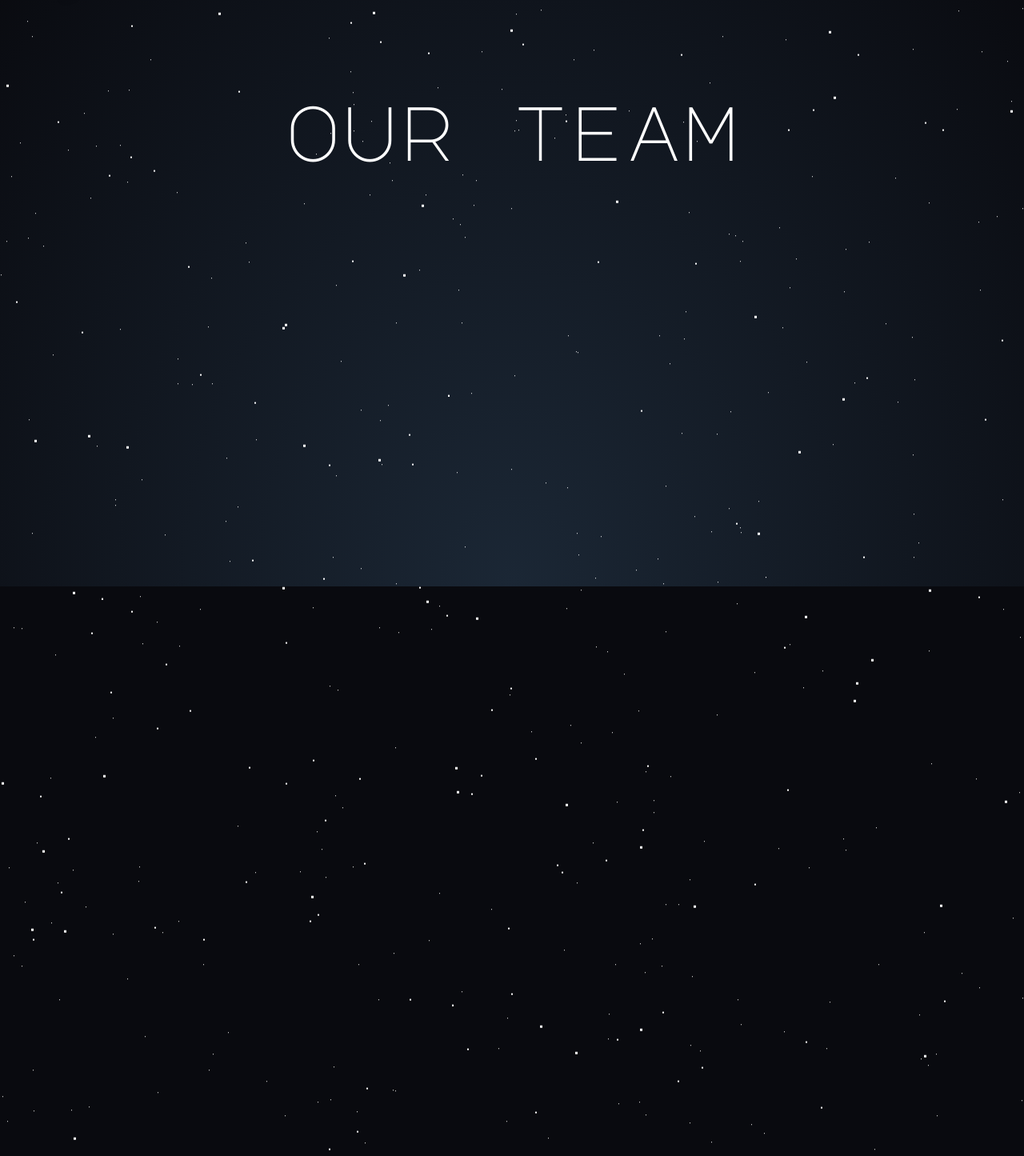
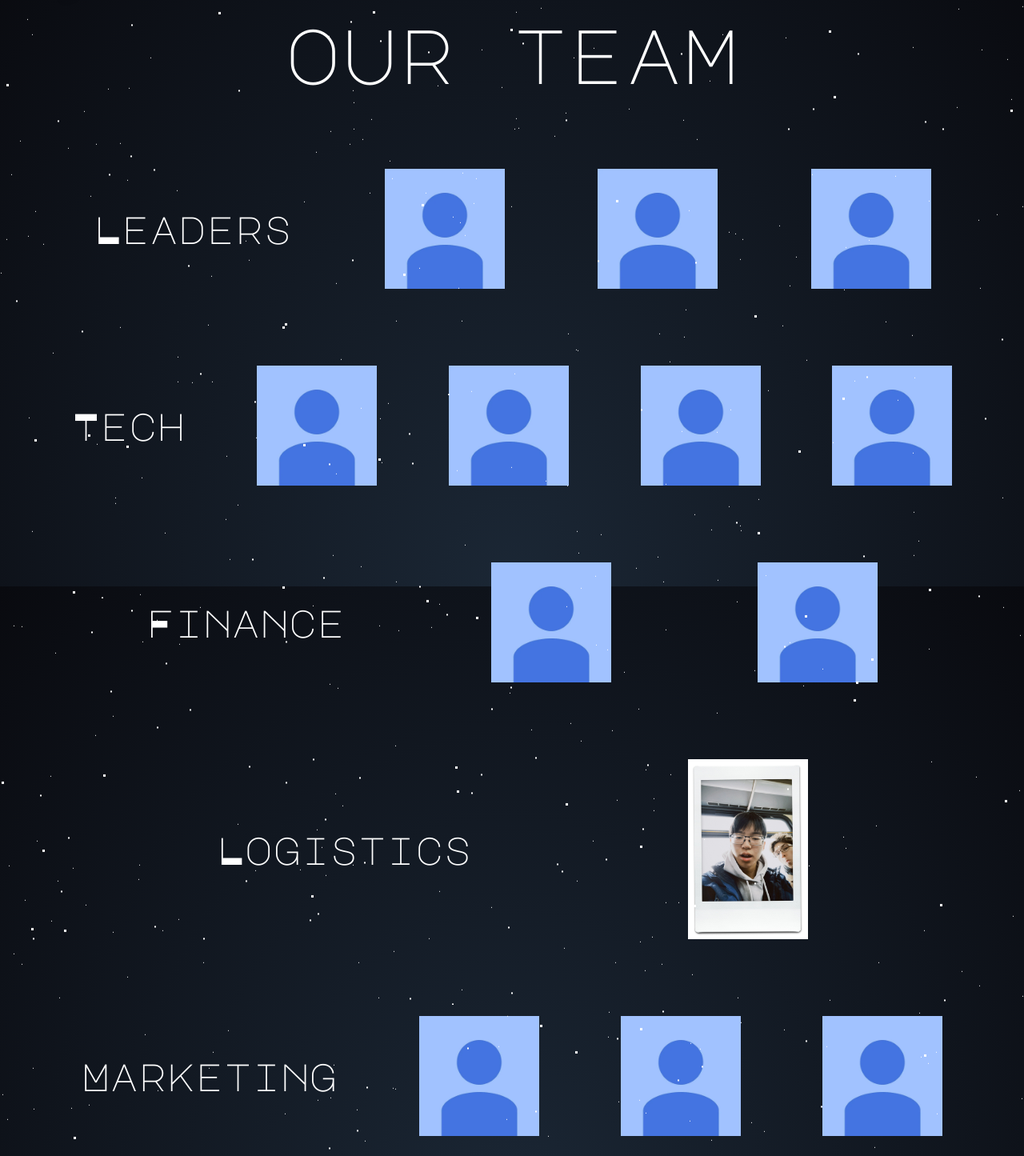
Before and after one commit to Amelia1110/AstralHacks, a Next.js app: page /team in a window 1280 px wide. Shown: the part 67-1512 px from the top of the page at 80% size. Before the commit the page ends 800 px from the top, so only its background shows below. Built offline with nearby package versions, Linux system fonts and the light colour scheme.

Commit message:
Image stuff

```diff
--- a/pages/team.tsx
+++ b/pages/team.tsx
@@ -6,11 +6,12 @@ const majorMonoDisplay = Major_Mono_Display({
     variable: '--font-major_mono_display',
     weight: '400'
 })
-
+var width = 150
+var height = 150
+var defaultStuff = "text-5xl self-center text-right font-heading text-white"
 export default function SponsorInfo() {
     return (
         <>
-
             <Head>
                 <title>Our Team</title>
                 <meta name="description" content="Generated by create next app" />
@@ -18,11 +19,47 @@ export default function SponsorInfo() {
                 <link rel="icon" href="/favicon.ico" />
             </Head>
             <div className="flex justify-center items-center">
-            <h1 className={`${majorMonoDisplay.variable} col-span-3 font-heading text-white text-8xl text-right pt-24`}>our team</h1>
+            <h1 className={`${majorMonoDisplay.variable} text-8xl text-right font-heading text-white`}>our team</h1>
             </div>
-            <div className="grid ">
+            <div className="flex justify-evenly pt-24">
+                <h1 className={`${majorMonoDisplay.variable} ${defaultStuff}`}>Leaders</h1>
+                <img src="/anon.png" width={width} height={height}/>
+                <img src="/anon.png" width={width} height={height}/>
+                <img src="/anon.png" width={width} height={height}/>
+            </div>
+            <div className="flex justify-evenly pt-24">
+                <h1 className={`${majorMonoDisplay.variable} ${defaultStuff}`}>Tech</h1>
+                <img src="/anon.png" width={width} height={height}/>
+                <img src="/anon.png" width={width} height={height}/>
+                <img src="/anon.png" width={width} height={height}/>
+                <img src="/anon.png" width={width} height={height}/>
+            </div>
+            <div className="flex justify-evenly pt-24">
+                <h1 className={`${majorMonoDisplay.variable} ${defaultStuff}`}>Finance</h1>
 
+                <img src="/anon.png" width={width} height={height}/>
+                <img src="/anon.png" width={width} height={height}/>
             </div>
+            <div className="flex justify-evenly pt-24">
+                <h1 className={`${majorMonoDisplay.variable} ${defaultStuff}`}>Logistics</h1>
+                <img src="/alex.jpg" width={width} height={height}/>
+            </div>
+            <div className="flex justify-evenly pt-24">
+                <h1 className={`${majorMonoDisplay.variable} ${defaultStuff}`}>Marketing</h1>
+
+                <img src="/anon.png" width={width} height={height}/>
+                <img src="/anon.png" width={width} height={height}/>
+                <img src="/anon.png" width={width} height={height}/>
+            </div>
+            <div className="flex justify-evenly pt-24">
+                <h1 className={`${majorMonoDisplay.variable} ${defaultStuff}`}>Operations</h1>
+
+                <img src="/anon.png" width={width} height={height}/>
+                <img src="/anon.png" width={width} height={height}/>
+            </div>
+            <br></br>
+            <br></br>
+            <br></br>
         </>
     )
 }
```
Also changed, not shown: public/alex.jpg (added), public/anon.png (added).
